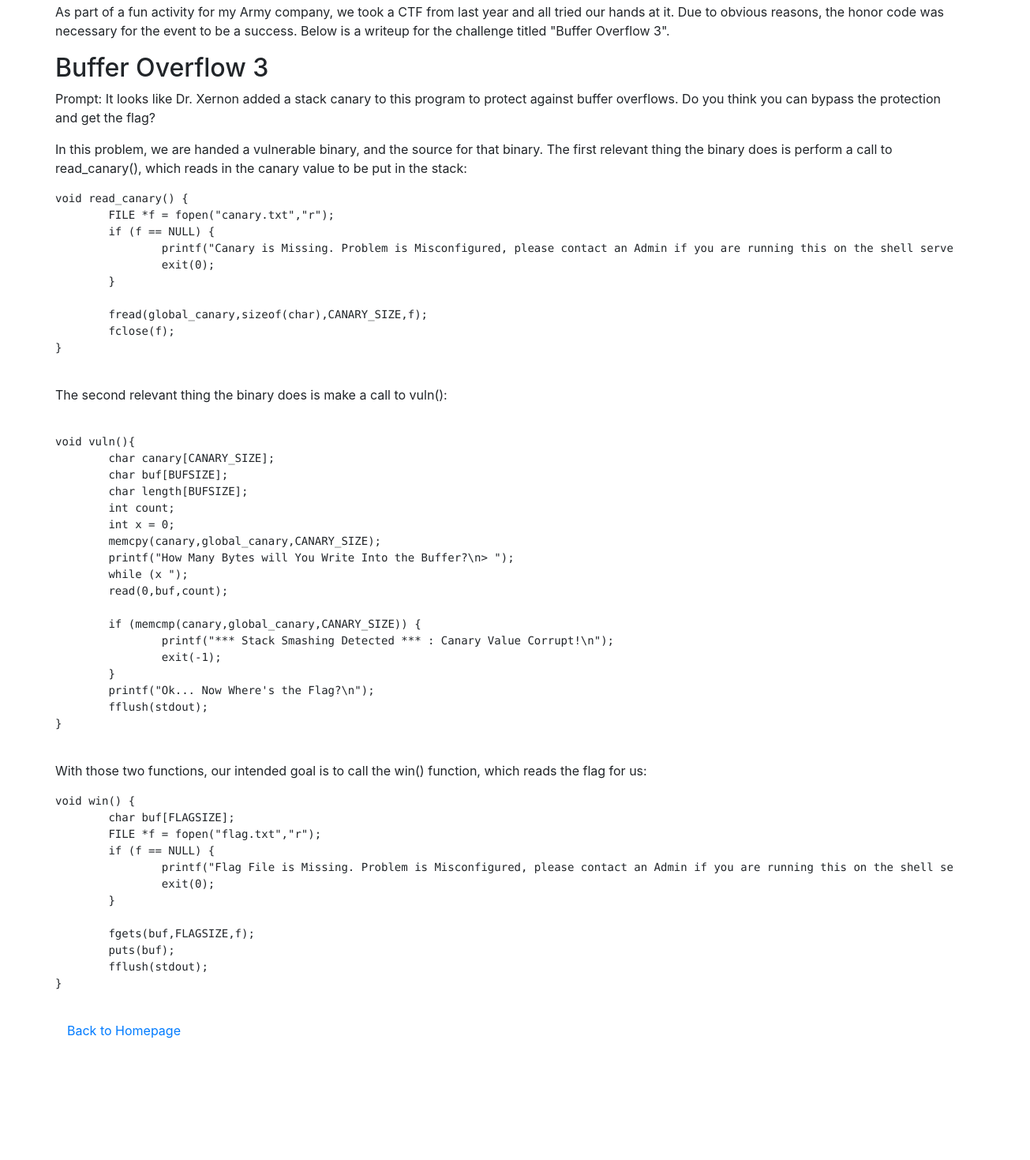
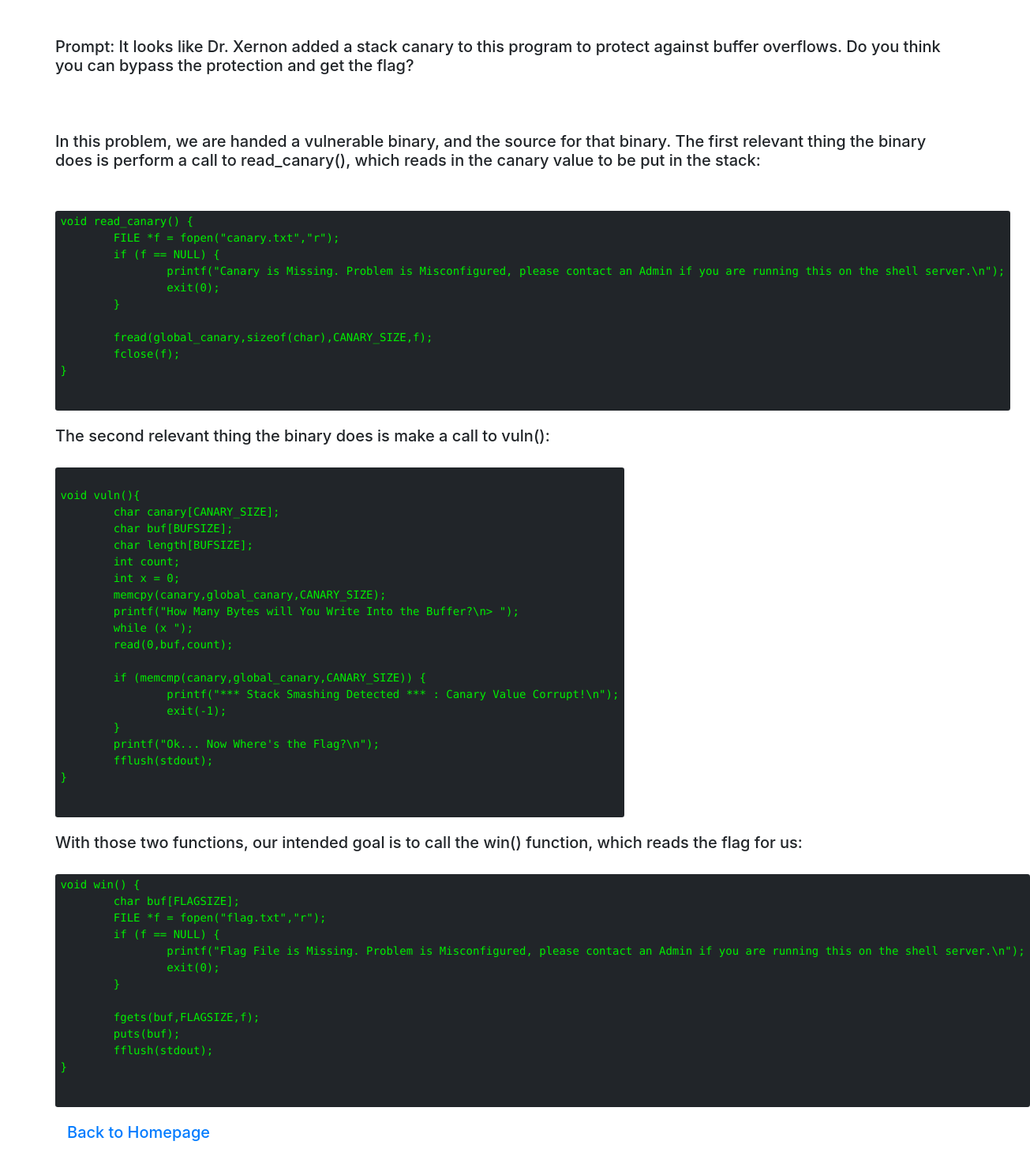
Before and after one commit to johnflakejr/johnflakejr.github.io, a plain HTML site: page ctfs/buffer_overflow_3.html in a window 1280 px wide. Shown: the part 205-1674 px from the top of the page at 79% size, 1305 px wide, since content can reach past the window. Before the commit the page ends 1522 px from the top, so only its background shows below. Drawn offline with nearby package versions, Linux system fonts and the light colour scheme.

Commit message:
Added code dark theme, cleaned some things up.

```diff
--- /dev/null
+++ b/css/style.css
@@ -0,0 +1,9 @@
+pre {
+	color: #00ee00;
+	font-size: 14px;
+}
+
+h5 {
+	padding-top: 20px;
+	padding-bottom: 20px;
+}
--- a/ctfs/buffer_overflow_3.html
+++ b/ctfs/buffer_overflow_3.html
@@ -2,18 +2,25 @@
 <head>
 	<title>2018 picoCTF Buffer Overflow 3</title>
 	<link rel="stylesheet" href="https://stackpath.bootstrapcdn.com/bootstrap/4.3.1/css/bootstrap.min.css" integrity="sha384-ggOyR0iXCbMQv3Xipma34MD+dH/1fQ784/j6cY/iJTQUOhcWr7x9JvoRxT2MZw1T" crossorigin="anonymous">
+	<link rel="stylesheet" href="../css/style.css">
+
 </head>
 <body>
 <h1 class="jumbotron">2018 picoCTF Buffer Overflow 3 (in 2019)</h1>
 <div class="container">
 	<div class="row">
-	<p>As part of a fun activity for my Army company, we took a CTF from last year and all tried our hands at it.  Due to obvious reasons, the honor code was necessary for the event to be a success. Below is a writeup for the challenge titled "Buffer Overflow 3".
 	<br>
-	<h2>Buffer Overflow 3</h2>
-	<p>Prompt: It looks like Dr. Xernon added a stack canary to this program to protect against buffer overflows. Do you think you can bypass the protection and get the flag?</p>
+	<h5>Prompt: It looks like Dr. Xernon added a stack canary to this program to protect against buffer overflows. Do you think you can bypass the protection and get the flag?</h5>
 	</div>
 	<div class="row">
-	<p>In this problem, we are handed a vulnerable binary, and the source for that binary.  The first relevant thing the binary does is perform a call to read_canary(), which reads in the canary value to be put in the stack:</p>
+	<br>
+	</div>
+	<div class="row">
+	<h5>In this problem, we are handed a vulnerable binary, and the source for that binary.  The first relevant thing the binary does is perform a call to read_canary(), which reads in the canary value to be put in the stack:</h5>
+	<br>
+	</div>
+	<div class="row">
+	<kbd>
 	<pre>
 void read_canary() {
 	FILE *f = fopen("canary.txt","r");
@@ -26,11 +33,13 @@ void read_canary() {
   	fclose(f);
 }
 	</pre>
+	</kbd>
 	</div>
 	<div class="row">
-	<p>
-	The second relevant thing the binary does is make a call to vuln():
-	</p>
+	<h5>The second relevant thing the binary does is make a call to vuln():</h5>
+	</div>
+	<div class="row">
+	<kbd>
 	<pre>
 void vuln(){
 	char canary[CANARY_SIZE];
@@ -58,11 +67,15 @@ void vuln(){
 	fflush(stdout);
 }
 	</pre>
+	</kbd>
 	</div>
 	<div class="row">
-	<p>
+	<h5>
 	With those two functions, our intended goal is to call the win() function, which reads the flag for us:
-	</p>
+	</h5>
+	</div>
+	<div class="row">
+	<kbd>
 	<pre>
 void win() {
 	char buf[FLAGSIZE];
@@ -77,8 +90,9 @@ void win() {
 	fflush(stdout);
 }
 	</pre>
+	</kbd>
 	</div>
-<a href="http://johnflakejr.github.io/">Back to Homepage</a>
+<h5><a href="http://johnflakejr.github.io/">Back to Homepage</a><h5>
 </div>
 </body>
 </html>
```
